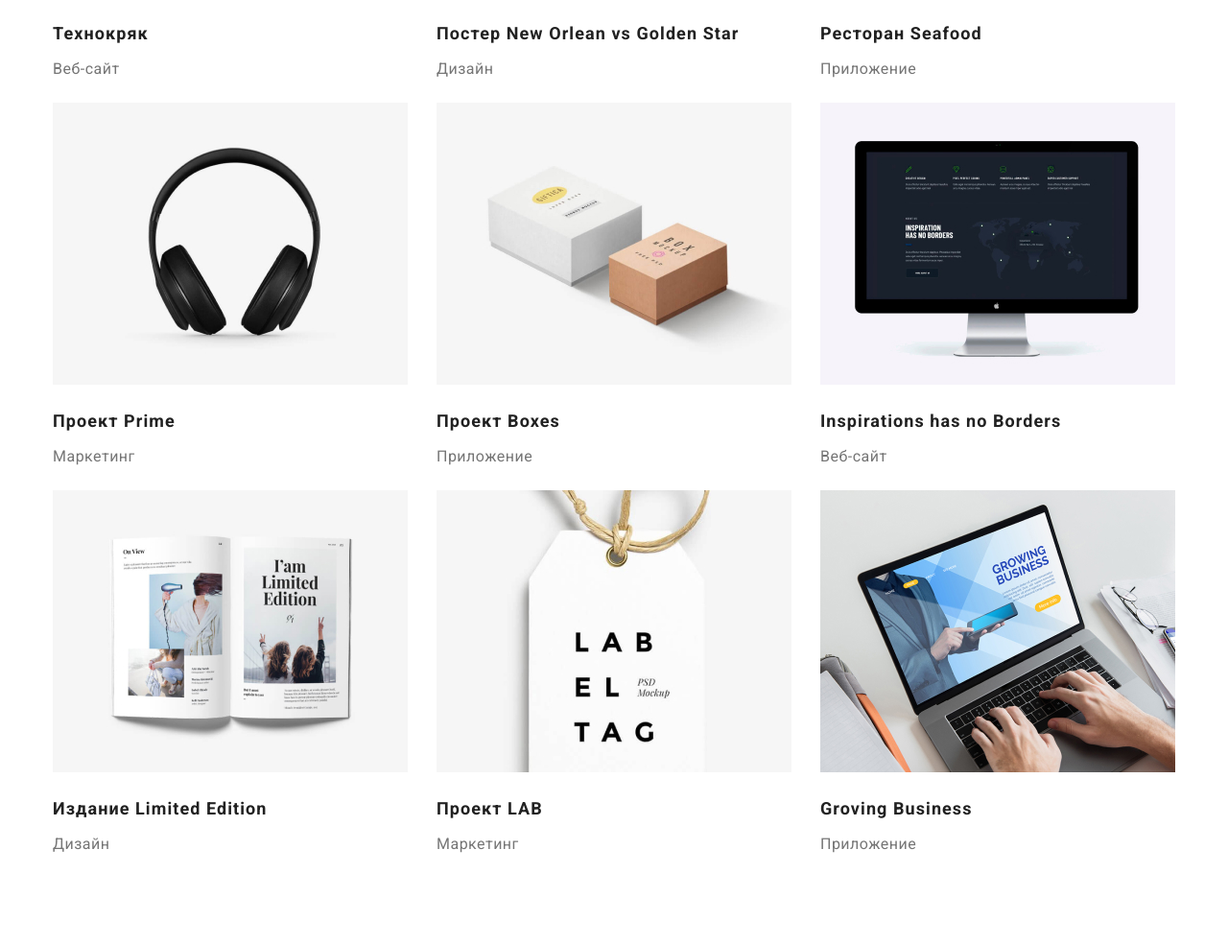
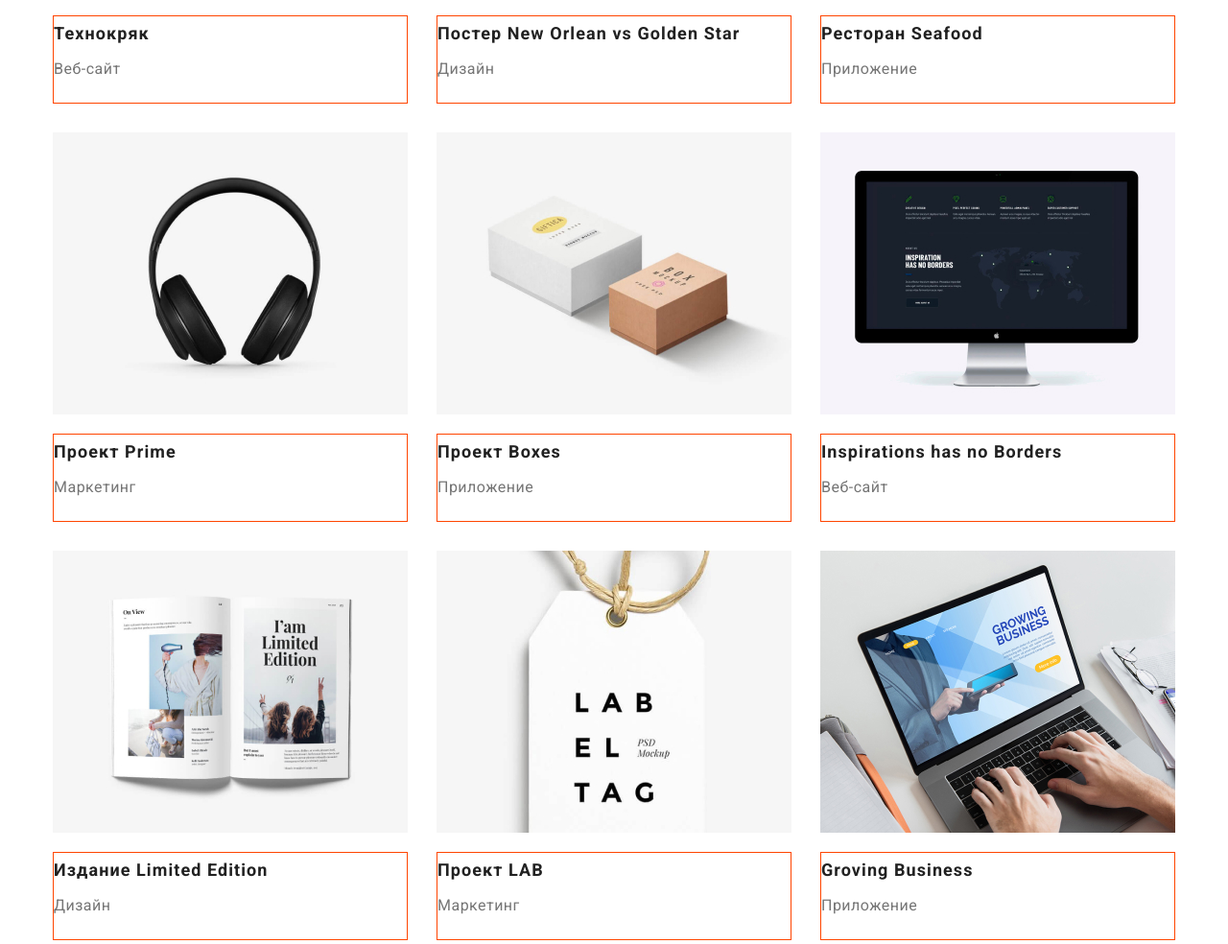
Before and after one commit to Paul-tech-CA/goit-markup-hw-03, a plain HTML site: page portfolio.html in a window 1280 px wide. Shown: the part 561-1545 px from the top of the page at 96% size. Drawn offline with nearby package versions, Linux system fonts and the light colour scheme.

Commit message:
Fixed mistakes HW3
padding/margin/border/

```diff
--- a/css/common.css
+++ b/css/common.css
@@ -149,8 +149,7 @@ body {
 }
 
 .footer-container{
-    padding-top: 60px;
-    padding-bottom: 60px;
+
 }
 
 .footer-contacts{
@@ -180,6 +179,8 @@ body {
 
 .footer {
     background-color: var(--background-color-footer);
+    padding-top: 60px;
+    padding-bottom: 60px;
 }
 
 .logo-studio-footer {
--- a/css/portfolio.css
+++ b/css/portfolio.css
@@ -5,7 +5,7 @@ body {
 }
 
 .page-header {
-border: 1px solid #ECECEC;
+border-bottom: 1px solid #ECECEC;
 }
 
 
@@ -26,7 +26,7 @@ border: 1px solid #ECECEC;
     background-color: var(--accent-color);
 }
 
-.container-portfolio{
+.hero{
     padding-top: 94px;
     padding-bottom: 94px;
 }
@@ -46,8 +46,16 @@ border: 1px solid #ECECEC;
     flex-wrap: wrap;
 }
 
+.our-projects{
+    border: 1px solid orangered;
+}
+
 .examples-title-case:not(:nth-child(3n)){
     margin-right: 30px;
+}
+
+.examples-title-case:not(:nth-last-child(-n+3)){
+    margin-bottom: 30px;
 }
 
 .examples a {
--- a/portfolio.html
+++ b/portfolio.html
@@ -71,64 +71,82 @@
                     <li class="examples-title-case">
                         <a href="">
                             <img src="./images/techno_kryak.jpg" alt="картинка с ноутбуком"  class="picture">
+                            <div class="our-projects">
                                 <h3 class="title-examples">Технокряк</h3>
                                 <p class="title-text">Веб-сайт</p>
+                            </div>
                         </a>
                     </li>
                     <li class="examples-title-case">
                         <a href="">
                             <img src="./images/poster_no.jpg" alt="картинка с изображением игрокв в баскетбол" class="picture">
+                            <div class="our-projects">
                                 <h3 class="title-examples">Постер New Orlean vs Golden Star</h3>
                                 <p class="title-text">Дизайн</p>
+                            </div>
                         </a>
                     </li>
                     <li class="examples-title-case">
                         <a href="">
                             <img src="./images/restorant_seafood.jpg" alt="картинка с изображением рыбы" class="picture">
+                            <div class="our-projects">
                                 <h3 class="title-examples">Ресторан Seafood</h3>
                                 <p class="title-text">Приложение</p>
+                            </div>
                         </a>
                     </li>
                     <li class="examples-title-case">
                         <a href="">
                             <img src="./images/projekt_prime.jpg" alt="картинка с изображением наушников" class="picture">
+                            <div class="our-projects">
                                 <h3 class="title-examples">Проект Prime</h3>
                                 <p class="title-text">Маркетинг</p>
+                            </div>
                         </a>
                     </li>
                     <li class="examples-title-case">
                         <a href="">
                             <img src="./images/project_boxes.jpg" alt="картинка с изображением коробок" class="picture">
+                            <div class="our-projects">
                                 <h3 class="title-examples">Проект Boxes</h3>
                                 <p class="title-text">Приложение</p>
+                            </div>
                         </a>
                     </li>
                     <li class="examples-title-case">
                         <a href="">
                             <img src="./images/inspiration_has_no_borders.jpg" alt="картинка с изображением экрана монитора" class="picture">
+                            <div class="our-projects">
                                 <h3 class="title-examples">Inspirations has no Borders</h3>
                                 <p class="title-text">Веб-сайт</p>
+                            </div>
                         </a>
                     </li>
                     <li class="examples-title-case">
                         <a href="">
                             <img src="./images/limited_edition.jpg" alt="картинка с изображением книги Limited Edition" class="picture">
+                            <div class="our-projects">
                                 <h3 class="title-examples">Издание Limited Edition</h3>
                                 <p class="title-text">Дизайн</p>
+                            </div>
                         </a>
                     </li>
                     <li class="examples-title-case">
                         <a href="">
                             <img src="./images/project_lab.jpg" alt="картинка с изображением лейбла" class="picture">
+                            <div class="our-projects">
                                 <h3 class="title-examples">Проект LAB</h3>
                                 <p class="title-text">Маркетинг</p>
+                            </div>
                         </a>
                     </li>
                     <li class="examples-title-case">
                         <a href="">
                             <img src="./images/growing_business.jpg" alt="картинка с изображением ноутбука" class="picture">
+                            <div class="our-projects">
                                 <h3 class="title-examples">Groving Business</h3>
                                 <p class="title-text">Приложение</p>
+                            </div>
                         </a>
                     </li>
                 </ul>
```
Also changed, not shown: css/main.css (+7 -2 lines), index.html (+2 -2 lines). Lines whose indentation alone changed are shown as unchanged.
